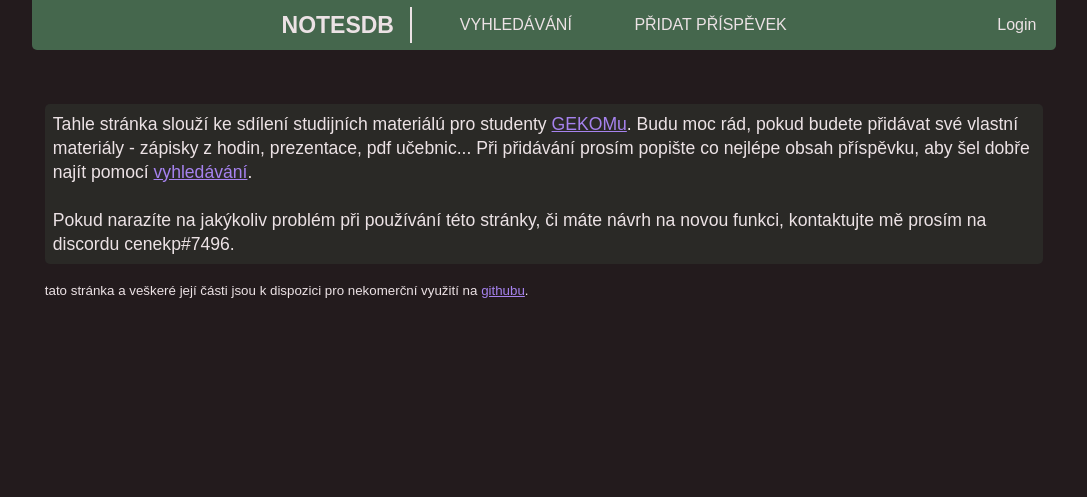
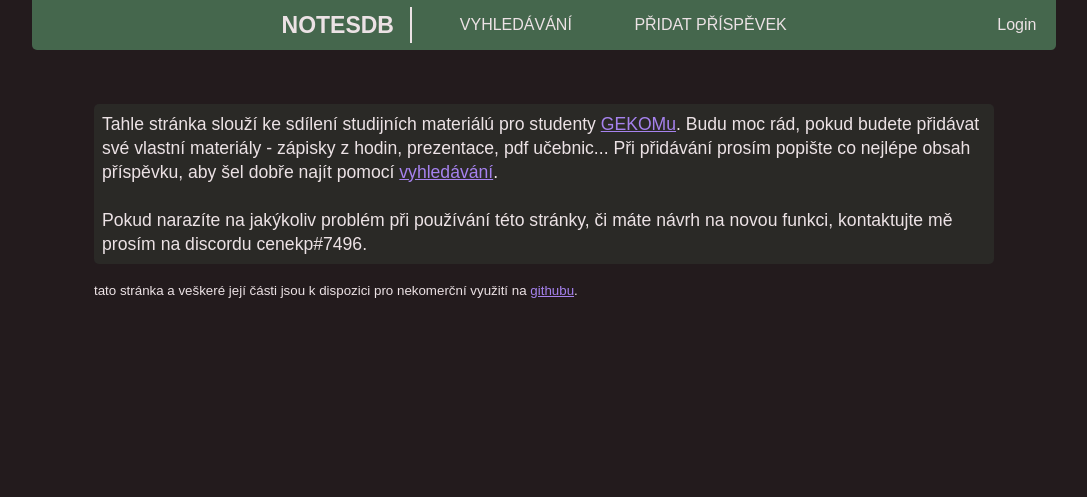
Before and after one commit to cenekp74/notesdb, a Flask app: page / in a window 1280 px wide. Shown: the top 497 px of the page, without its empty margins (96-1183 px from the left). Run offline with Flask 3, Linux system fonts and the light colour scheme; some libraries are stand-ins or nearby versions.

Commit message:
p styling

```diff
--- a/app/static/css/main.css
+++ b/app/static/css/main.css
@@ -192,6 +192,7 @@ p {
     background-color: var(--paragraph-color);
     padding: .5rem;
     border-radius: var(--border-radius);
+    max-width: 900px;
 }
 
 /* #region profileview */
```
